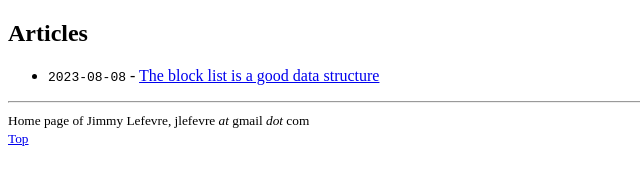
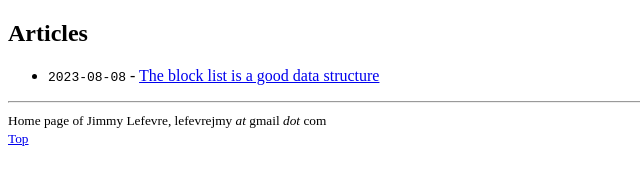
Before and after one commit to JimmyLefevre/JimmyLefevre.github.io, a plain HTML site: page index.html in a window 1280 px wide. Shown: the full height of the page, 0-640 px from the left. Drawn offline with Linux system fonts and the light colour scheme.

Commit message:
Update email address

```diff
--- a/index.html
+++ b/index.html
@@ -12,5 +12,5 @@
     <li><span style="font-family:monospace;">2023-08-08</span> - <a href="blocklist.html">The block list is a good data structure</a></li>
   </ul>
   <hr/>
-  <footer><small>Home page of Jimmy Lefevre, jlefevre <i>at</i> gmail <i>dot</i> com <br><a href="index.html">Top</a></small></footer>
+  <footer><small>Home page of Jimmy Lefevre, lefevrejmy <i>at</i> gmail <i>dot</i> com <br><a href="index.html">Top</a></small></footer>
 </body>
```
